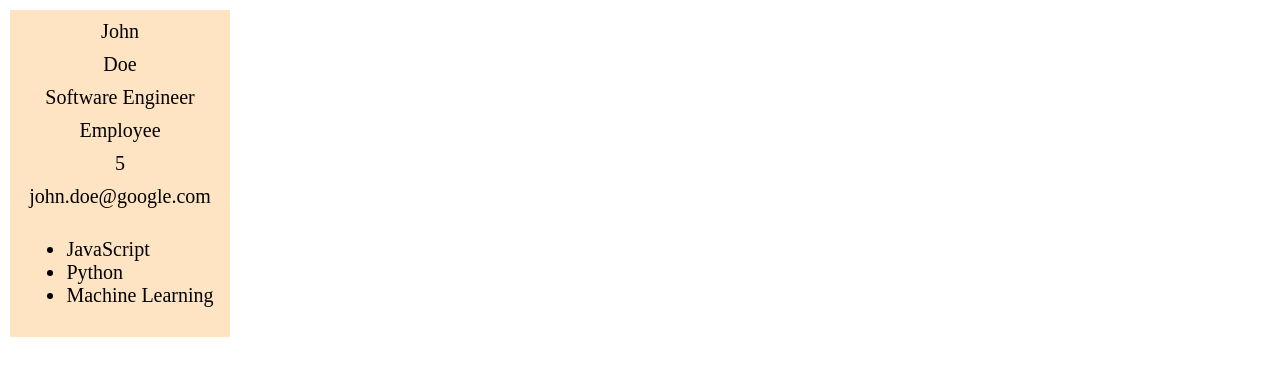
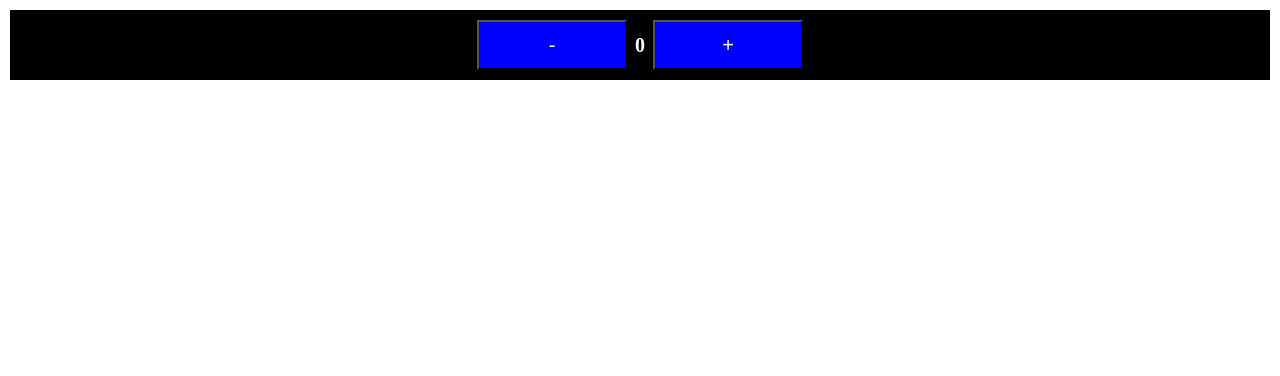
Before and after one commit to derkach2288/react-typescript, a React (Create React App) app: page / in a window 1280 px wide. Shown: the top 376 px of the page. Built offline with nearby package versions, Linux system fonts and the light colour scheme.

Commit message:
add lesson21

```diff
--- a/src/App.tsx
+++ b/src/App.tsx
@@ -1,12 +1,14 @@
 import "./App.css";
 import Lesson20 from "./lessons/Lesson20";
 import Homework20 from "./homeworks/Homework20";
+import Lesson21 from "./lessons/Lesson21";
 
 function App() {
   return (
     <div className="App">
       {/* <Lesson20 /> */}
-      <Homework20 />
+      {/* <Homework20 /> */}
+      <Lesson21 />
     </div>
   );
 }
--- /dev/null
+++ b/src/components/Counter/Counter.tsx
@@ -0,0 +1,19 @@
+import "./styles.css";
+
+interface CounterProps {
+  count: number;
+  onPlus: () => void;
+  onMinus: () => void;
+}
+
+function Counter({count, onPlus, onMinus}: CounterProps) {
+  return (
+    <div className="counter-wrapper">
+      <button className="counter-button" onClick={onMinus}>-</button>
+      <p className="count">{count}</p>
+      <button className="counter-button" onClick={onPlus}>+</button>
+    </div>
+  );
+}
+
+export default Counter;
--- /dev/null
+++ b/src/components/Counter/index.ts
@@ -0,0 +1,3 @@
+import Counter from "./Counter";
+
+export default Counter;
--- /dev/null
+++ b/src/components/Counter/styles.css
@@ -0,0 +1,25 @@
+.counter-wrapper {
+  display: flex;
+  justify-content: center;
+  align-items: center;
+  width: 100%;
+  gap: 8px;
+  padding: 10px 0 10px 0;
+  background-color: black;
+}
+
+.counter-button {
+  background-color: blue;
+  font-size: 20px;
+  width: 150px;
+  height: 50px;
+  outline: none;
+  cursor: pointer;
+  color: white;
+}
+
+.count {
+  color: white;
+  font-weight: bold;
+  font-size: 20px;
+}
--- /dev/null
+++ b/src/lessons/Lesson21/Lesson21.tsx
@@ -0,0 +1,97 @@
+import { useState } from "react";
+
+import Counter from "../../components/Counter";
+
+import "./styles.css";
+
+function Lesson21() {
+  let emtyContainer: null = null;
+  let undefContainer: undefined = undefined;
+
+  // тип tupel - позволяет хранить массив фиксированной длинны с зазными типами. Важен порядок
+  let tuppelArray: [string, number, string] = ["tiger", 3, "Lion"];
+
+  // void эта функция, которая ничего не возвращает
+  function helloWorld(): void {
+    console.log("hello world");
+  }
+
+  const sayHi = (): void => {
+    console.log("Hi");
+  };
+
+  // финкция, которая возвращает
+  const sum = (a: number, b: number): number => {
+    return a + b;
+  };
+
+  // тип any - любой тип данных
+  let anyType: any = 3;
+  anyType = "3";
+  anyType = () => console.log("Any function");
+
+  // enum
+
+  enum SEASONS {
+    WINTER = "Winter",
+    SPRING = "Spring",
+    SUMMER = "Summer",
+    AUTUMN = "Aunumn",
+    QWE = 3,
+  }
+
+  let spring: SEASONS = SEASONS.SPRING;
+
+  console.log(SEASONS.SUMMER);
+
+  // типизация объектов
+
+  interface Persons {
+    pets: string[];
+  }
+
+  interface Persons2 {
+    someInfo?: string;
+  }
+
+  interface Person extends Persons, Persons2 {
+    name: string;
+    lastName: string;
+    age: number;
+    hairColor: string;
+    isMarried?: boolean; // ? значит свойство необязательное
+  }
+
+  const person: Person = {
+    name: "Josh",
+    lastName: "Smith",
+    age: 35,
+    hairColor: "Black",
+    isMarried: true,
+    pets: ["Tiger"],
+  };
+
+  //----------
+
+  const [count, setCount] = useState<number>(0);
+
+  const onPlus = (): void => {
+    setCount((prevValue: number) => prevValue + 1);
+  };
+
+  const onMinus = (): void => {
+    setCount((prevValue: number) => prevValue - 1);
+  };
+
+  // несколько типов в одной переменной
+  let some: string | undefined = undefined;
+  some = "Hello";
+
+  return (
+    <div className="lesson21-wrapper">
+      <Counter count={count} onPlus={onPlus} onMinus={onMinus} />
+    </div>
+  );
+}
+
+export default Lesson21;
--- /dev/null
+++ b/src/lessons/Lesson21/index.ts
@@ -0,0 +1,3 @@
+import Lesson21 from "./Lesson21";
+
+export default Lesson21;
--- /dev/null
+++ b/src/lessons/Lesson21/styles.css
@@ -0,0 +1,7 @@
+.lesson21-wrapper {
+  display: flex;
+  flex-direction: column;
+  width: 100%;
+  gap: 10px;
+  margin: 10px;
+}
```
